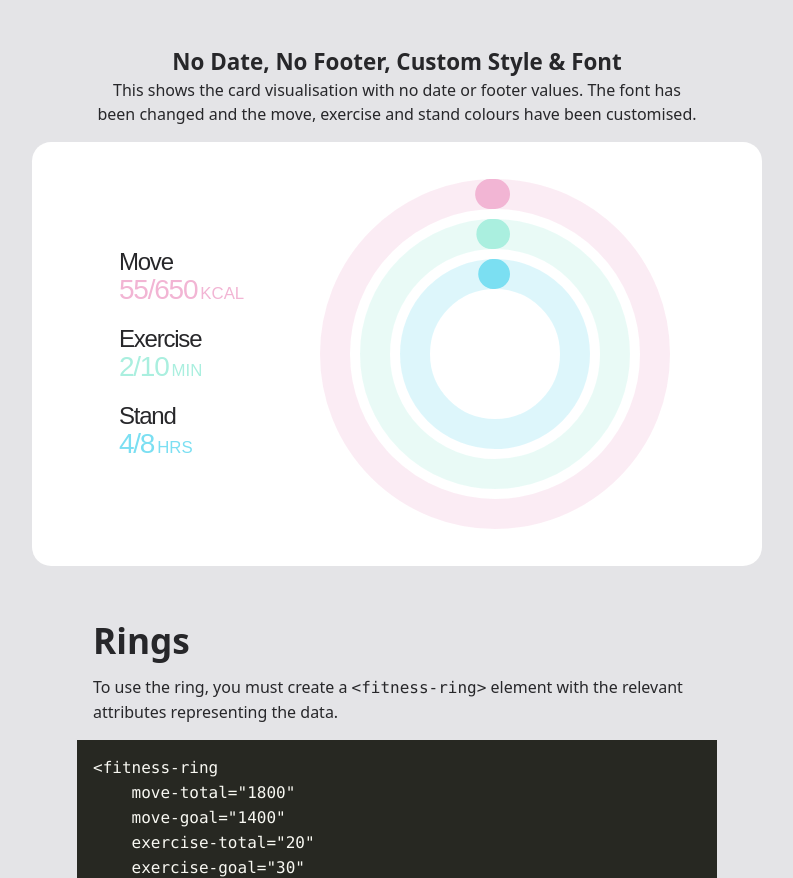
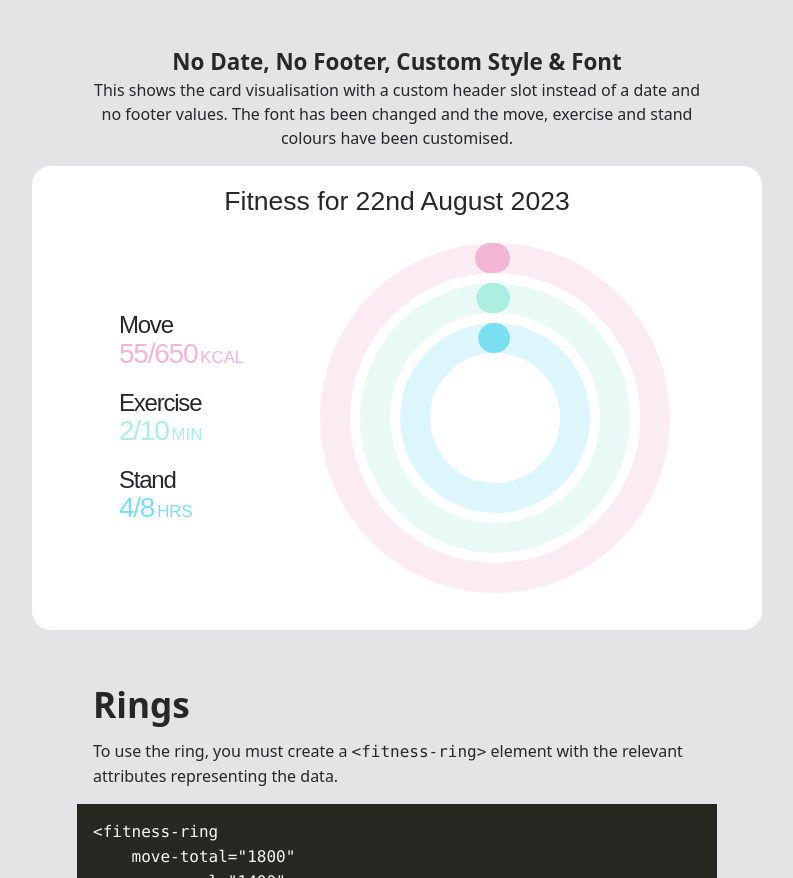
Before and after one commit to trovster/fitness-visualisations, a website: page docs/index.html in a window 1280 px wide. Shown: the part 3107-3985 px from the top of the page, without its empty margins (243-1036 px from the left). Drawn offline with Linux system fonts and the light colour scheme; files whose address does not match are found by name.

Commit message:
fix: add header slot

```diff
--- a/docs/index.html
+++ b/docs/index.html
@@ -126,9 +126,9 @@ fitness-card::part(footer) {}</code></pre>
 
             <h3>No Date, No Footer, Custom Style &#38; Font</h3>
             <p>
-                This shows the card visualisation with no date or footer values.
-                The font has been changed and the move, exercise and stand colours
-                have been customised.
+                This shows the card visualisation with a custom header slot instead
+                of a date and no footer values. The font has been changed and the
+                move, exercise and stand colours have been customised.
             </p>
 
             <fitness-card
@@ -139,7 +139,9 @@ fitness-card::part(footer) {}</code></pre>
                 exercise-goal="10"
                 stand-total="4"
                 stand-goal="8"
-            ></fitness-card>
+            >
+                <div slot="header">Fitness for 22nd August 2023</div>
+            </fitness-card>
         </div>
 
         <div class="rings">
--- a/src/FitnessCard.js
+++ b/src/FitnessCard.js
@@ -271,7 +271,7 @@ export default class FitnessCard extends HTMLElement {
       ${this.date(this.getAttribute('date'))}
     </div>
   `
-      : '';
+      : '<slot part="header" name="header"></slot>';
 
   stats = () => `
     <dl part="stats">
```
